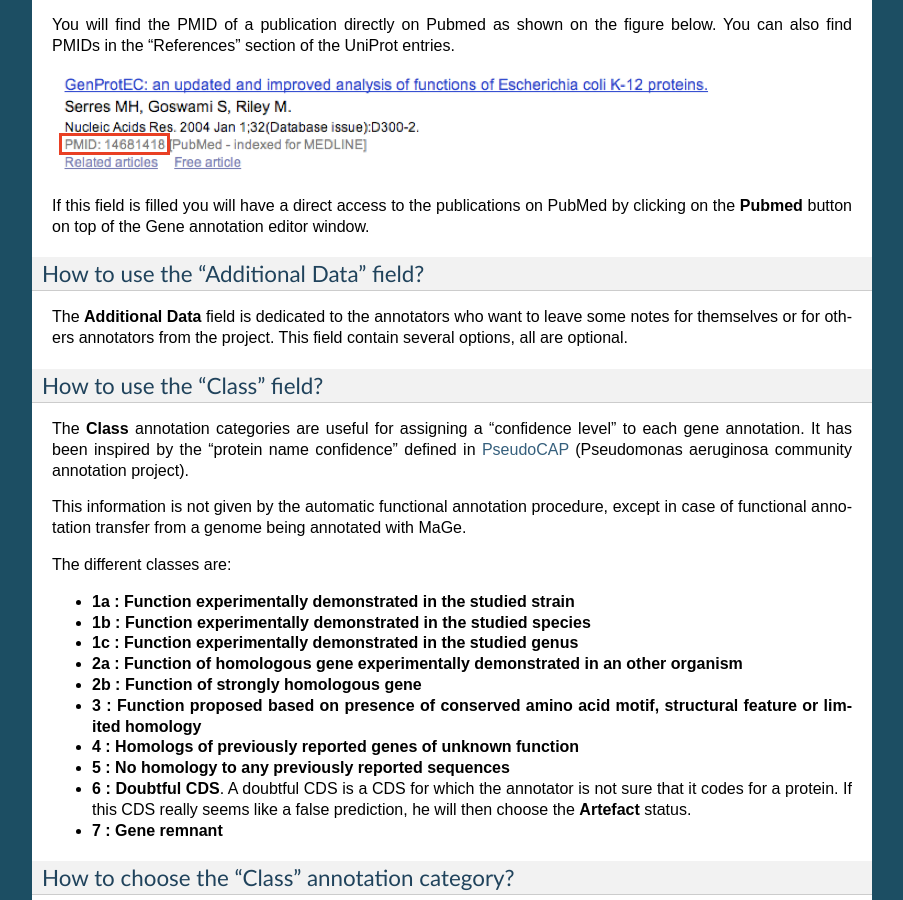
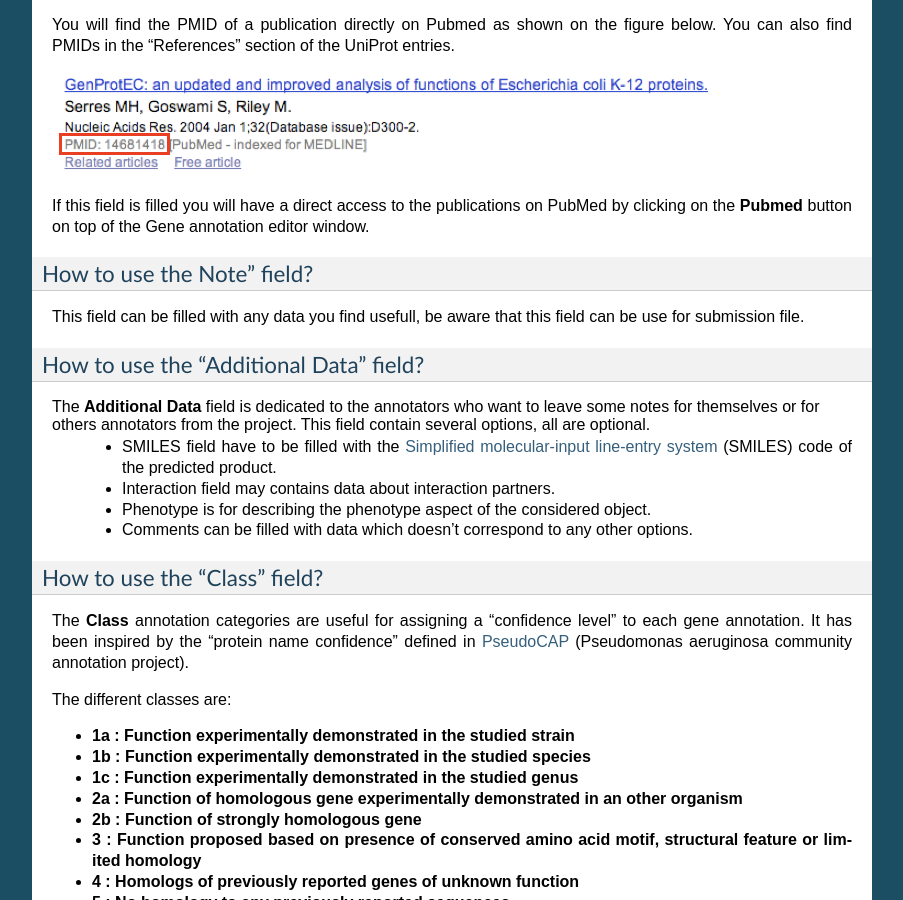
Before and after one commit to labgem/microscope-user-doc, a Sphinx documentation site: the page built from docs/content/mage/info.rst, in a window 1280 px wide and 900 px high, scrolled down 7835 px. Shown: the whole window, without its empty margins (198-1101 px from the left). Built offline with Sphinx 7.4.7, drawn with Linux system fonts in a browser that asks for light colours; formulas are drawn with MathJax 3; some of the changed text lies outside the part shown.

Commit message:
Update info.rst

```diff
--- a/docs/content/mage/info.rst
+++ b/docs/content/mage/info.rst
@@ -45,6 +45,7 @@ It contains several buttons allowing access to different functionalities:
 * **Phyloprofile**: this tool provides a list of all CDSs (from all replicons) that have the same phylogenetic profile (presence/absence of homologue in others species) than the current genomic object. Note: query can be slow.
 * **PubMed**: this functionality opens a new window that shows the references that have been linked to this genomic object on PubMed
 * **KEGG**: this functionality opens the KEGG description corresponding to the annotated EC number(s)
+* **Brenda**: this functionality opens the Brenda entry corresponding to the annotated EC number(s)
 * **MicroCyc**: this functionality opens a new window showing information related to the genomic object in the MicroCyc database
 
 
@@ -274,20 +274,25 @@ You will find the PMID of a publication directly on Pubmed as shown on the figur
 
 If this field is filled you will have a direct access to the publications on PubMed by clicking on the **Pubmed** button on top of the Gene annotation editor window.
 
+How to use the Note" field?
+----------------------------------------
+This field can be filled with any data you find usefull, be aware that this field can be use for submission file.
+
 
 How to use the "Additional Data" field?
---------------------------------
+----------------------------------------
 
 The **Additional Data** field is dedicated to the annotators who want to leave some notes for themselves or for others annotators from the project. This field contain several options, all are optional.
-
+ - SMILES field have to be filled with the `Simplified molecular-input line-entry system <https://en.wikipedia.org/wiki/Simplified_molecular-input_line-entry_system>`_ (SMILES) code of the predicted product.
+ - Interaction field may contains data about interaction partners.
+ - Phenotype is for describing the phenotype aspect of the considered object.
+ - Comments can be filled with data which doesn't correspond to any other options.
 
 
 How to use the "Class" field?
 -----------------------------
 
 The **Class** annotation categories are useful for assigning a "confidence level" to each gene annotation. It has been inspired by the "protein name confidence" defined in `PseudoCAP <http://www.pseudomonas.com/>`_ (Pseudomonas aeruginosa community annotation project).
-
-This information is not given by the automatic functional annotation procedure, except in case of functional annotation transfer from a genome being annotated with MaGe.
 
 The different classes are:
 
```
Also changed, not shown: other parts of docs/content/mage/info.rst (+0 -1 lines).
